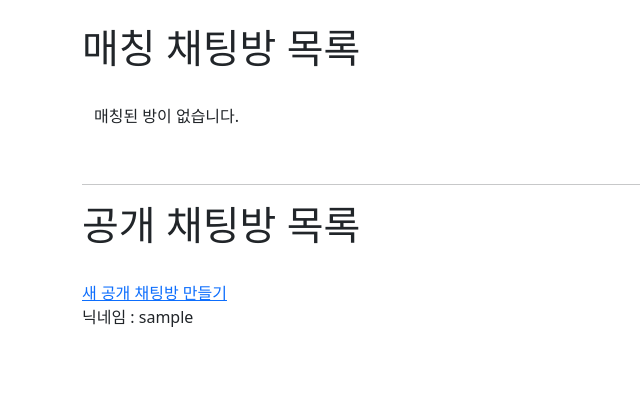
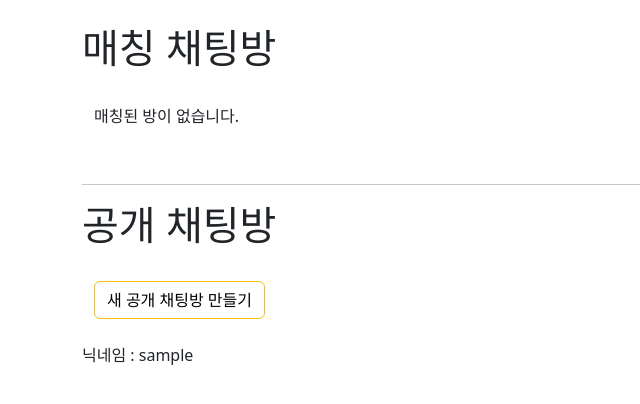
Before and after one commit to Karmesin924/eat_together, a Django app: page /chat/ in a window 1280 px wide. Shown: the part 95-499 px from the top of the page, without its empty margins (0-640 px from the left). Run offline with Django 4.2, Linux system fonts and the light colour scheme; the visitor is signed in with stand-in values (Sample User, id 1); data that the repository does not hold is empty; some libraries are stand-ins or nearby versions.

Commit message:
CSS 수정

```diff
--- a/Django_MVT_chatting/chat/templates/chat/index.html
+++ b/Django_MVT_chatting/chat/templates/chat/index.html
@@ -1,12 +1,12 @@
 {% extends "chat/base.html" %}
 
 {% block content %}
-    <h1>매칭 채팅방 목록</h1>
+    <h1>매칭 채팅방</h1>
     <br>
     <div class="container">
         <div class="row">
         {% if not user.is_authenticated %}
-            <p>먼저 로그인해주세요.</p>
+            <p>먼저 로그인해 주세요.</p>
         {% else %}
             {% if not matching_room_list %}
                 <p>매칭된 방이 없습니다.</p>
@@ -27,7 +27,7 @@
     </div>
     <br>
     <hr>
-    <h1>공개 채팅방 목록</h1>
+    <h1>공개 채팅방</h1>
     <br>
     <div class="container">
         <div class="row">
@@ -42,10 +42,10 @@
                 </div>
             {% endfor %}
         </div>
+        <a href="{% url 'chat:open_room_new' %}" class="btn btn-outline-warning" style="color: black;">
+        새 공개 채팅방 만들기
+        </a>
     </div>
-    <a href="{% url 'chat:open_room_new' %}">
-        새 공개 채팅방 만들기
-    </a>
     <br>
     <span>닉네임 : {{ user.username }}</span>
 {% endblock %}
--- a/Django_MVT_chatting/chat/templates/chat/open_room_chat.html
+++ b/Django_MVT_chatting/chat/templates/chat/open_room_chat.html
@@ -26,8 +26,8 @@
     text-align: center;
 }
 .chat-message.system > div {
-    background-color: red;
-    color: #fff;
+    background-color: lightgreen;
+    color: black;
     text-align: left;
 }
 
```
